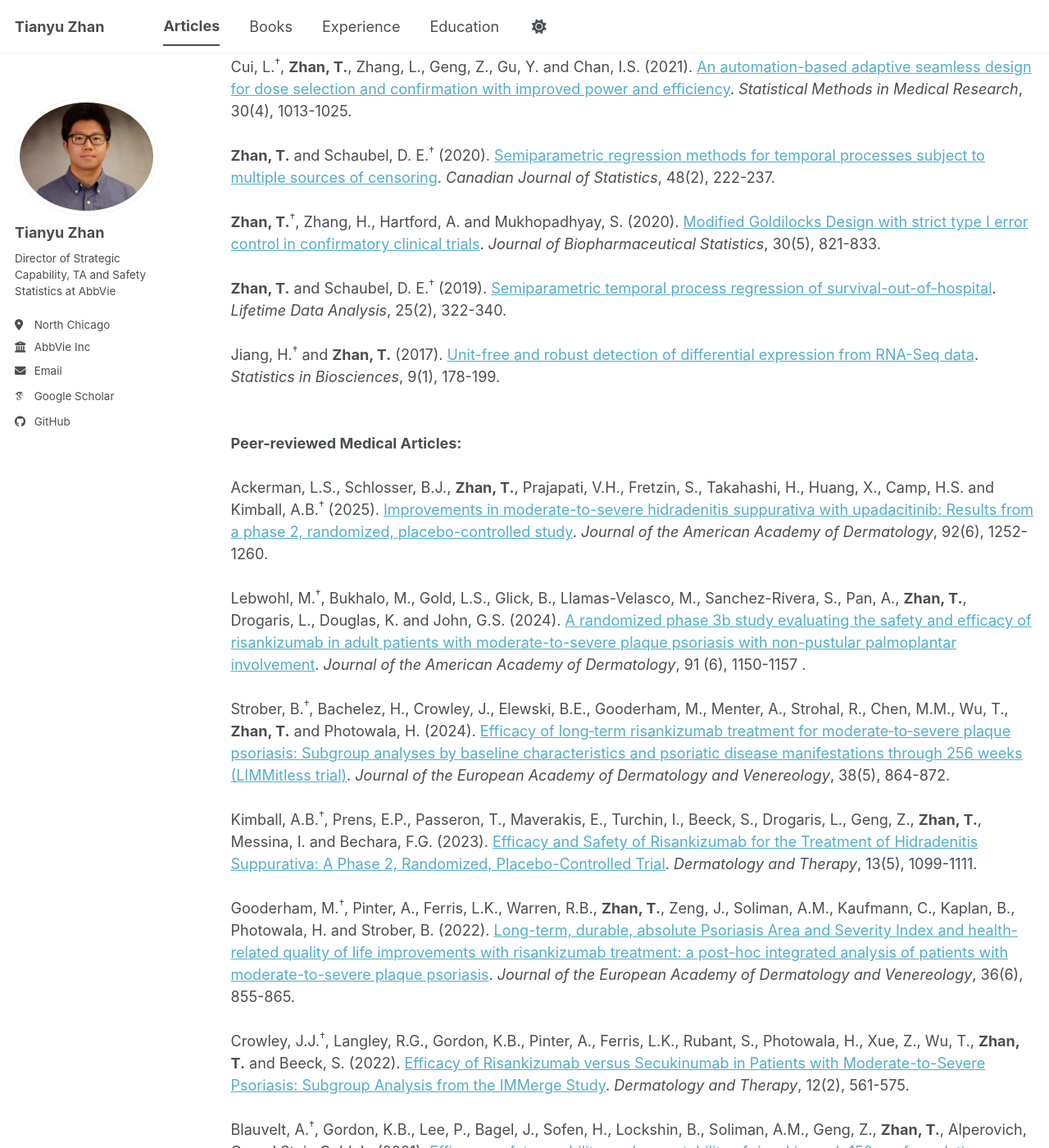
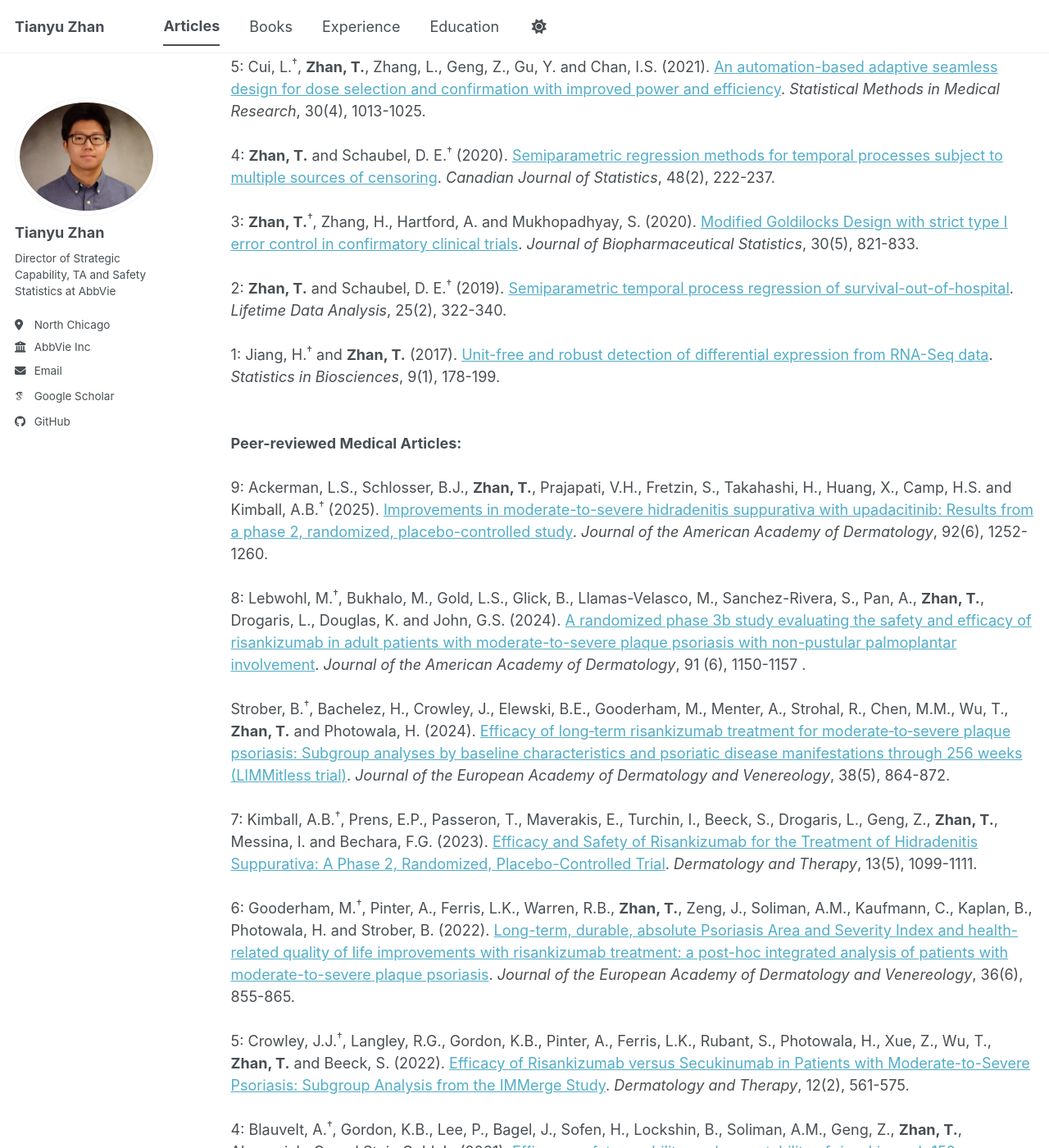
Before and after one commit to tian-yu-zhan/tian-yu-zhan.github.io, a Jekyll site: the page built from _pages/publications.html, in a window 1280 px wide and 1400 px high, scrolled down 1119 px. Shown: the whole window at 82% size. Built offline with Jekyll 4.4.1, drawn with Linux system fonts in a browser that asks for light colours; some web fonts are replaced; a script bundle is joined from its source files by our own code; library files that are not in the unit come from our copies; some of the changed lines change nothing that is shown; some of the changed text lies outside the part shown.

Commit message:
Update publications.html

```diff
--- a/_pages/publications.html
+++ b/_pages/publications.html
@@ -10,83 +10,83 @@ author_profile: true
 <p><strong>Peer-reviewed Statistical Articles:</strong>
 <br>
 <br>
-<strong>Zhan, T.</strong><sup>†</sup>, Zhang, J., Shu, L. and Gu, Y. (2025). <a href="https://onlinelibrary.wiley.com/doi/full/10.1002/sim.70196" target="_blank">An Integrated and Coherent Framework for Point Estimation and Hypothesis Testing with Concurrent Controls in Platform Trials</a>. <em>Statistics in Medicine</em>, 44(15-17), e70196.
+16: <strong>Zhan, T.</strong><sup>†</sup>, Zhang, J., Shu, L. and Gu, Y. (2025). <a href="https://onlinelibrary.wiley.com/doi/full/10.1002/sim.70196" target="_blank">An Integrated and Coherent Framework for Point Estimation and Hypothesis Testing with Concurrent Controls in Platform Trials</a>. <em>Statistics in Medicine</em>, 44(15-17), e70196.
 <br>
 <br>
-<strong>Zhan, T.</strong><sup>†</sup> and, Gu, Y. (2025). <a href="https://www.tandfonline.com/doi/abs/10.1080/10618600.2025.2507428" target="_blank">Semiparametric Weighted Spline Regression (SWSR) in Confirmatory Clinical Trials with Time-Varying Placebo Effects</a>. <em>Journal of Computational and Graphical Statistics</em>.
+15: <strong>Zhan, T.</strong><sup>†</sup> and, Gu, Y. (2025). <a href="https://www.tandfonline.com/doi/abs/10.1080/10618600.2025.2507428" target="_blank">Semiparametric Weighted Spline Regression (SWSR) in Confirmatory Clinical Trials with Time-Varying Placebo Effects</a>. <em>Journal of Computational and Graphical Statistics</em>.
 <br>
 <br>
-<strong>Zhan, T.</strong><sup>†</sup> and Kang, J.<sup>†</sup> (2025). <a href="https://academic.oup.com/biometrics/article-abstract/81/1/ujaf014/8051005" target="_blank">A general, flexible and harmonious framework to construct interpretable functions in regression analysis</a>. <em>Biometrics</em>, (81)1, ujaf014.
+14: <strong>Zhan, T.</strong><sup>†</sup> and Kang, J.<sup>†</sup> (2025). <a href="https://academic.oup.com/biometrics/article-abstract/81/1/ujaf014/8051005" target="_blank">A general, flexible and harmonious framework to construct interpretable functions in regression analysis</a>. <em>Biometrics</em>, (81)1, ujaf014.
 <br>
 <br>
-<strong>Zhan, T.</strong><sup>†</sup> (2024). <a href="https://onlinelibrary.wiley.com/doi/full/10.1002/sim.10041" target="_blank">A class of computational methods to reduce selection bias when designing Phase 3 clinical trials</a>. <em>Statistics in Medicine</em>, 43(10), 1993-2006.
+13: <strong>Zhan, T.</strong><sup>†</sup> (2024). <a href="https://onlinelibrary.wiley.com/doi/full/10.1002/sim.10041" target="_blank">A class of computational methods to reduce selection bias when designing Phase 3 clinical trials</a>. <em>Statistics in Medicine</em>, 43(10), 1993-2006.
 <br>
 <br>
-<strong>Zhan, T.</strong><sup>†</sup>, Fu, H. and Kang, J. (2024). <a href="https://www.tandfonline.com/doi/full/10.1080/19466315.2023.2260776" target="_blank">Deep Neural Networks Guided Ensemble Learning for Point Estimation</a>. <em>Statistics in Biopharmaceutical Research</em>, 16(2), 270-278.
+12: <strong>Zhan, T.</strong><sup>†</sup>, Fu, H. and Kang, J. (2024). <a href="https://www.tandfonline.com/doi/full/10.1080/19466315.2023.2260776" target="_blank">Deep Neural Networks Guided Ensemble Learning for Point Estimation</a>. <em>Statistics in Biopharmaceutical Research</em>, 16(2), 270-278.
 <br>
 <br>
-<strong>Zhan, T.</strong><sup>†</sup> (2022). <a href="https://onlinelibrary.wiley.com/doi/full/10.1002/sim.9564" target="_blank">DL 101: Basic introduction to deep learning with its application in biomedical related fields</a>. <em>Statistics in Medicine</em>, 41 (26), 5365-5378.
+11: <strong>Zhan, T.</strong><sup>†</sup> (2022). <a href="https://onlinelibrary.wiley.com/doi/full/10.1002/sim.9564" target="_blank">DL 101: Basic introduction to deep learning with its application in biomedical related fields</a>. <em>Statistics in Medicine</em>, 41 (26), 5365-5378.
 <br>
 <br>
-Li Y.<sup>†</sup>, Feng D., Sui Y., Li H., Song Y., <strong>Zhan, T.</strong>, Cicconetti G., Jin M., Wang H., Chan I. and Wang X. (2022). <a href="https://www.sciencedirect.com/science/article/abs/pii/S155171442200043X" target="_blank">Analyzing longitudinal binary data in clinical studies</a>. <em>Contemporary Clinical Trials</em>, 106717.
+10: Li Y.<sup>†</sup>, Feng D., Sui Y., Li H., Song Y., <strong>Zhan, T.</strong>, Cicconetti G., Jin M., Wang H., Chan I. and Wang X. (2022). <a href="https://www.sciencedirect.com/science/article/abs/pii/S155171442200043X" target="_blank">Analyzing longitudinal binary data in clinical studies</a>. <em>Contemporary Clinical Trials</em>, 106717.
 <br>
 <br>
-<strong>Zhan, T.</strong><sup>†</sup> and Kang, J. (2022). <a href="https://www.tandfonline.com/doi/full/10.1080/10618600.2021.2020128" target="_blank">Finite-Sample Two-Group Composite Hypothesis Testing via Machine Learning</a>. <em>Journal of Computational and Graphical Statistics</em>, 31(3), 856-865.
+9: <strong>Zhan, T.</strong><sup>†</sup> and Kang, J. (2022). <a href="https://www.tandfonline.com/doi/full/10.1080/10618600.2021.2020128" target="_blank">Finite-Sample Two-Group Composite Hypothesis Testing via Machine Learning</a>. <em>Journal of Computational and Graphical Statistics</em>, 31(3), 856-865.
 <br>
 <br>
-<strong>Zhan, T.</strong><sup>†</sup>, Hartford, A., Kang, J. and Offen, W. (2022). <a href="https://www.tandfonline.com/doi/full/10.1080/19466315.2020.1799855" target="_blank">Optimizing Graphical Procedures for Multiplicity Control in a Confirmatory Clinical Trial via Deep Learning</a>. <em>Statistics in Biopharmaceutical Research</em>, 14(1), 92-102.
+8: <strong>Zhan, T.</strong><sup>†</sup>, Hartford, A., Kang, J. and Offen, W. (2022). <a href="https://www.tandfonline.com/doi/full/10.1080/19466315.2020.1799855" target="_blank">Optimizing Graphical Procedures for Multiplicity Control in a Confirmatory Clinical Trial via Deep Learning</a>. <em>Statistics in Biopharmaceutical Research</em>, 14(1), 92-102.
 <br>
 <br>
-<strong>Zhan, T.</strong><sup>†</sup>, Zhou, Y., Geng, Z., Gu, Y., Kang, J., Wang, L., Huang X. and Slate, E. H. (2021). <a href="https://www.tandfonline.com/doi/full/10.1080/10543406.2021.1975128" target="_blank">Deep Historical Borrowing Framework to Prospectively and Simultaneously Synthesize Control Information in Confirmatory Clinical Trials with Multiple Endpoints</a>. <em>Journal of Biopharmaceutical Statistics</em>, 32 (1), 90-106.
+7: <strong>Zhan, T.</strong><sup>†</sup>, Zhou, Y., Geng, Z., Gu, Y., Kang, J., Wang, L., Huang X. and Slate, E. H. (2021). <a href="https://www.tandfonline.com/doi/full/10.1080/10543406.2021.1975128" target="_blank">Deep Historical Borrowing Framework to Prospectively and Simultaneously Synthesize Control Information in Confirmatory Clinical Trials with Multiple Endpoints</a>. <em>Journal of Biopharmaceutical Statistics</em>, 32 (1), 90-106.
 <br>
 <br>
-<strong>Zhan, T.</strong><sup>†</sup>, Cui, L., Geng, Z., Zhang, L., Gu, Y. and Chan, I. S. (2021). <a href="https://onlinelibrary.wiley.com/doi/full/10.1002/sim.9104" target="_blank">A Practical Response Adaptive Block Randomization (RABR) Design with Analytic Type I Error Protection</a>. <em>Statistics in Medicine</em>, 40(23), 4947-4960.
+6: <strong>Zhan, T.</strong><sup>†</sup>, Cui, L., Geng, Z., Zhang, L., Gu, Y. and Chan, I. S. (2021). <a href="https://onlinelibrary.wiley.com/doi/full/10.1002/sim.9104" target="_blank">A Practical Response Adaptive Block Randomization (RABR) Design with Analytic Type I Error Protection</a>. <em>Statistics in Medicine</em>, 40(23), 4947-4960.
 <br>
 <br>
-Cui, L.<sup>†</sup>, <strong>Zhan, T.</strong>, Zhang, L., Geng, Z., Gu, Y. and Chan, I.S. (2021). <a href="https://journals.sagepub.com/doi/10.1177/0962280220984822" target="_blank">An automation-based adaptive seamless design for dose selection and confirmation with improved power and efficiency</a>. <em>Statistical Methods in Medical Research</em>, 30(4), 1013-1025.
+5: Cui, L.<sup>†</sup>, <strong>Zhan, T.</strong>, Zhang, L., Geng, Z., Gu, Y. and Chan, I.S. (2021). <a href="https://journals.sagepub.com/doi/10.1177/0962280220984822" target="_blank">An automation-based adaptive seamless design for dose selection and confirmation with improved power and efficiency</a>. <em>Statistical Methods in Medical Research</em>, 30(4), 1013-1025.
 <br>
 <br>
-<strong>Zhan, T.</strong> and Schaubel, D. E.<sup>†</sup> (2020). <a href="https://onlinelibrary.wiley.com/doi/full/10.1002/cjs.11528" target="_blank">Semiparametric regression methods for temporal processes subject to multiple sources of censoring</a>. <em>Canadian Journal of Statistics</em>, 48(2), 222-237.
+4: <strong>Zhan, T.</strong> and Schaubel, D. E.<sup>†</sup> (2020). <a href="https://onlinelibrary.wiley.com/doi/full/10.1002/cjs.11528" target="_blank">Semiparametric regression methods for temporal processes subject to multiple sources of censoring</a>. <em>Canadian Journal of Statistics</em>, 48(2), 222-237.
 <br>
 <br>
-<strong>Zhan, T.</strong><sup>†</sup>, Zhang, H., Hartford, A. and Mukhopadhyay, S. (2020). <a href="https://www.tandfonline.com/doi/full/10.1080/10543406.2020.1744620" target="_blank">Modified Goldilocks Design with strict type I error control in confirmatory clinical trials</a>. <em>Journal of Biopharmaceutical Statistics</em>, 30(5), 821-833.
+3: <strong>Zhan, T.</strong><sup>†</sup>, Zhang, H., Hartford, A. and Mukhopadhyay, S. (2020). <a href="https://www.tandfonline.com/doi/full/10.1080/10543406.2020.1744620" target="_blank">Modified Goldilocks Design with strict type I error control in confirmatory clinical trials</a>. <em>Journal of Biopharmaceutical Statistics</em>, 30(5), 821-833.
 <br>
 <br>
-<strong>Zhan, T.</strong> and Schaubel, D. E.<sup>†</sup> (2019). <a href="https://link.springer.com/article/10.1007/s10985-018-9433-8" target="_blank">Semiparametric temporal process regression of survival-out-of-hospital</a>. <em>Lifetime Data Analysis</em>, 25(2), 322-340.
+2: <strong>Zhan, T.</strong> and Schaubel, D. E.<sup>†</sup> (2019). <a href="https://link.springer.com/article/10.1007/s10985-018-9433-8" target="_blank">Semiparametric temporal process regression of survival-out-of-hospital</a>. <em>Lifetime Data Analysis</em>, 25(2), 322-340.
 <br>
 <br>
-Jiang, H.<sup>†</sup> and <strong>Zhan, T.</strong> (2017). <a href="https://link.springer.com/article/10.1007/s12561-016-9182-8" target="_blank">Unit-free and robust detection of differential expression from RNA-Seq data</a>. <em>Statistics in Biosciences</em>, 9(1), 178-199.
+1: Jiang, H.<sup>†</sup> and <strong>Zhan, T.</strong> (2017). <a href="https://link.springer.com/article/10.1007/s12561-016-9182-8" target="_blank">Unit-free and robust detection of differential expression from RNA-Seq data</a>. <em>Statistics in Biosciences</em>, 9(1), 178-199.
 <br>
 <br>
 <br>
 <strong> Peer-reviewed Medical Articles: </strong>
 <br>
 <br>
-Ackerman, L.S., Schlosser, B.J., <strong>Zhan, T.</strong>, Prajapati, V.H., Fretzin, S., Takahashi, H., Huang, X., Camp, H.S. and Kimball, A.B.<sup>†</sup> (2025). <a href="https://www.jaad.org/article/S0190-9622(25)00190-2/fulltext" target="_blank">Improvements in moderate-to-severe hidradenitis suppurativa with upadacitinib: Results from a phase 2, randomized, placebo-controlled study</a>. <em>Journal of the American Academy of Dermatology</em>, 92(6), 1252-1260.
+9: Ackerman, L.S., Schlosser, B.J., <strong>Zhan, T.</strong>, Prajapati, V.H., Fretzin, S., Takahashi, H., Huang, X., Camp, H.S. and Kimball, A.B.<sup>†</sup> (2025). <a href="https://www.jaad.org/article/S0190-9622(25)00190-2/fulltext" target="_blank">Improvements in moderate-to-severe hidradenitis suppurativa with upadacitinib: Results from a phase 2, randomized, placebo-controlled study</a>. <em>Journal of the American Academy of Dermatology</em>, 92(6), 1252-1260.
 <br>
 <br>
-Lebwohl, M.<sup>†</sup>, Bukhalo, M., Gold, L.S., Glick, B., Llamas-Velasco, M., Sanchez-Rivera, S., Pan, A., <strong>Zhan, T.</strong>, Drogaris, L., Douglas, K. and John, G.S. (2024). <a href="https://www.jaad.org/article/S0190-9622(24)02747-6/fulltext" target="_blank">A randomized phase 3b study evaluating the safety and efficacy of risankizumab in adult patients with moderate-to-severe plaque psoriasis with non-pustular palmoplantar involvement</a>. <em>Journal of the American Academy of Dermatology</em>, 91 (6), 1150-1157 .
+8: Lebwohl, M.<sup>†</sup>, Bukhalo, M., Gold, L.S., Glick, B., Llamas-Velasco, M., Sanchez-Rivera, S., Pan, A., <strong>Zhan, T.</strong>, Drogaris, L., Douglas, K. and John, G.S. (2024). <a href="https://www.jaad.org/article/S0190-9622(24)02747-6/fulltext" target="_blank">A randomized phase 3b study evaluating the safety and efficacy of risankizumab in adult patients with moderate-to-severe plaque psoriasis with non-pustular palmoplantar involvement</a>. <em>Journal of the American Academy of Dermatology</em>, 91 (6), 1150-1157 .
 <br>
 <br>
 Strober, B.<sup>†</sup>, Bachelez, H., Crowley, J., Elewski, B.E., Gooderham, M., Menter, A., Strohal, R., Chen, M.M., Wu, T., <strong>Zhan, T.</strong> and Photowala, H. (2024). <a href="https://onlinelibrary.wiley.com/doi/10.1111/jdv.19748" target="_blank">Efficacy of long‐term risankizumab treatment for moderate‐to‐severe plaque psoriasis: Subgroup analyses by baseline characteristics and psoriatic disease manifestations through 256 weeks (LIMMitless trial)</a>. <em>Journal of the European Academy of Dermatology and Venereology</em>, 38(5), 864-872.
 <br>
 <br>
-Kimball, A.B.<sup>†</sup>, Prens, E.P., Passeron, T., Maverakis, E., Turchin, I., Beeck, S., Drogaris, L., Geng, Z., <strong>Zhan, T.</strong>, Messina, I. and Bechara, F.G. (2023). <a href="https://link.springer.com/article/10.1007/s13555-023-00913-3" target="_blank">Efficacy and Safety of Risankizumab for the Treatment of Hidradenitis Suppurativa: A Phase 2, Randomized, Placebo-Controlled Trial</a>. <em>Dermatology and Therapy</em>, 13(5), 1099-1111.
+7: Kimball, A.B.<sup>†</sup>, Prens, E.P., Passeron, T., Maverakis, E., Turchin, I., Beeck, S., Drogaris, L., Geng, Z., <strong>Zhan, T.</strong>, Messina, I. and Bechara, F.G. (2023). <a href="https://link.springer.com/article/10.1007/s13555-023-00913-3" target="_blank">Efficacy and Safety of Risankizumab for the Treatment of Hidradenitis Suppurativa: A Phase 2, Randomized, Placebo-Controlled Trial</a>. <em>Dermatology and Therapy</em>, 13(5), 1099-1111.
 <br>
 <br>
-Gooderham, M.<sup>†</sup>, Pinter, A., Ferris, L.K., Warren, R.B., <strong>Zhan, T.</strong>, Zeng, J., Soliman, A.M., Kaufmann, C., Kaplan, B., Photowala, H. and Strober, B. (2022). <a href="https://onlinelibrary.wiley.com/doi/10.1111/jdv.18010" target="_blank">Long-term, durable, absolute Psoriasis Area and Severity Index and health-related quality of life improvements with risankizumab treatment: a post-hoc integrated analysis of patients with moderate-to-severe plaque psoriasis</a>. <em>Journal of the European Academy of Dermatology and Venereology</em>, 36(6), 855-865.
+6: Gooderham, M.<sup>†</sup>, Pinter, A., Ferris, L.K., Warren, R.B., <strong>Zhan, T.</strong>, Zeng, J., Soliman, A.M., Kaufmann, C., Kaplan, B., Photowala, H. and Strober, B. (2022). <a href="https://onlinelibrary.wiley.com/doi/10.1111/jdv.18010" target="_blank">Long-term, durable, absolute Psoriasis Area and Severity Index and health-related quality of life improvements with risankizumab treatment: a post-hoc integrated analysis of patients with moderate-to-severe plaque psoriasis</a>. <em>Journal of the European Academy of Dermatology and Venereology</em>, 36(6), 855-865.
 <br>
 <br>
-Crowley, J.J.<sup>†</sup>, Langley, R.G., Gordon, K.B., Pinter, A., Ferris, L.K., Rubant, S., Photowala, H., Xue, Z., Wu, T., <strong>Zhan, T.</strong> and Beeck, S. (2022). <a href="https://link.springer.com/article/10.1007/s13555-021-00679-6" target="_blank">Efficacy of Risankizumab versus Secukinumab in Patients with Moderate-to-Severe Psoriasis: Subgroup Analysis from the IMMerge Study</a>. <em>Dermatology and Therapy</em>, 12(2), 561-575.
+5: Crowley, J.J.<sup>†</sup>, Langley, R.G., Gordon, K.B., Pinter, A., Ferris, L.K., Rubant, S., Photowala, H., Xue, Z., Wu, T., <strong>Zhan, T.</strong> and Beeck, S. (2022). <a href="https://link.springer.com/article/10.1007/s13555-021-00679-6" target="_blank">Efficacy of Risankizumab versus Secukinumab in Patients with Moderate-to-Severe Psoriasis: Subgroup Analysis from the IMMerge Study</a>. <em>Dermatology and Therapy</em>, 12(2), 561-575.
 <br>
 <br>
-Blauvelt, A.<sup>†</sup>, Gordon, K.B., Lee, P., Bagel, J., Sofen, H., Lockshin, B., Soliman, A.M., Geng, Z., <strong>Zhan, T.</strong>, Alperovich, G. and Stein Gold, L. (2021). <a href="https://www.tandfonline.com/doi/full/10.1080/09546634.2021.1914812" target="_blank">Efficacy, safety, usability, and acceptability of risankizumab 150 mg formulation administered by prefilled syringe or by an autoinjector for moderate to severe plaque psoriasis</a>. <em>Journal of Dermatological Treatment</em>, 33 (4), 2085-2093.
+4: Blauvelt, A.<sup>†</sup>, Gordon, K.B., Lee, P., Bagel, J., Sofen, H., Lockshin, B., Soliman, A.M., Geng, Z., <strong>Zhan, T.</strong>, Alperovich, G. and Stein Gold, L. (2021). <a href="https://www.tandfonline.com/doi/full/10.1080/09546634.2021.1914812" target="_blank">Efficacy, safety, usability, and acceptability of risankizumab 150 mg formulation administered by prefilled syringe or by an autoinjector for moderate to severe plaque psoriasis</a>. <em>Journal of Dermatological Treatment</em>, 33 (4), 2085-2093.
 <br>
 <br>
-Strober, B.<sup>†</sup>, Menter, A., Leonardi, C., Gordon, K., Lambert, J., Puig, L., Photowala, H., Longcore, M., <strong>Zhan, T.</strong> and Foley, P. (2020). <a href="https://onlinelibrary.wiley.com/doi/full/10.1111/jdv.16521" target="_blank">Efficacy of Risankizumab in Patients with Moderate-to-Severe Plaque Psoriasis by Baseline Demographics, Disease Characteristics and Prior Biologic Therapy: An Integrated Analysis of the Phase III UltIMMa-1 and UltIMMa-2 Studies</a>. <em>Journal of the European Academy of Dermatology and Venereology</em>, 34(12), 2830-2838.
+3: Strober, B.<sup>†</sup>, Menter, A., Leonardi, C., Gordon, K., Lambert, J., Puig, L., Photowala, H., Longcore, M., <strong>Zhan, T.</strong> and Foley, P. (2020). <a href="https://onlinelibrary.wiley.com/doi/full/10.1111/jdv.16521" target="_blank">Efficacy of Risankizumab in Patients with Moderate-to-Severe Plaque Psoriasis by Baseline Demographics, Disease Characteristics and Prior Biologic Therapy: An Integrated Analysis of the Phase III UltIMMa-1 and UltIMMa-2 Studies</a>. <em>Journal of the European Academy of Dermatology and Venereology</em>, 34(12), 2830-2838.
 <br>
 <br>
-McDaniel, A. S., Alva, A., <strong>Zhan, T.</strong>, Xiao, H., Cao, X., Gursky, A., Siddiqui, J., Chinnaiyan, A.M., Jiang, H., Lee, C.T. and Mehra, R.<sup>†</sup> (2016). <a href="https://www.sciencedirect.com/science/article/abs/pii/S2405456915000255" target="_blank">Expression of PDL1 (B7-H1) before and after neoadjuvant chemotherapy in urothelial carcinoma</a>. <em>European Urology Focus</em>, 1(3), 265-268.
+2: McDaniel, A. S., Alva, A., <strong>Zhan, T.</strong>, Xiao, H., Cao, X., Gursky, A., Siddiqui, J., Chinnaiyan, A.M., Jiang, H., Lee, C.T. and Mehra, R.<sup>†</sup> (2016). <a href="https://www.sciencedirect.com/science/article/abs/pii/S2405456915000255" target="_blank">Expression of PDL1 (B7-H1) before and after neoadjuvant chemotherapy in urothelial carcinoma</a>. <em>European Urology Focus</em>, 1(3), 265-268.
 <br>
 <br>
-Magers, M. J., <strong>Zhan, T.</strong>, Udager, A. M., Wei, J. T., Tomlins, S. A., Wu, A. J., Kunju, L.P., Lew, M., Feng, F.Y., Hamstra, D.A., Siddiqui, J., Chinnaiyan, A.M., Montgomery J.S., Weizer, A.Z., Morgan, T.M., Hollenbeck, B.K., Miller, D.C., Palapattu, G.S., Jiang, H. and Mehra, R.<sup>†</sup> (2015). <a href="https://link.springer.com/article/10.1007/s12032-015-0693-9" target="_blank">Clinicopathologic characteristics of anterior prostate cancer (APC), including correlation with previous biopsy pathology</a>. <em>Medical Oncology</em>, 32(11), 249.
+1: Magers, M. J., <strong>Zhan, T.</strong>, Udager, A. M., Wei, J. T., Tomlins, S. A., Wu, A. J., Kunju, L.P., Lew, M., Feng, F.Y., Hamstra, D.A., Siddiqui, J., Chinnaiyan, A.M., Montgomery J.S., Weizer, A.Z., Morgan, T.M., Hollenbeck, B.K., Miller, D.C., Palapattu, G.S., Jiang, H. and Mehra, R.<sup>†</sup> (2015). <a href="https://link.springer.com/article/10.1007/s12032-015-0693-9" target="_blank">Clinicopathologic characteristics of anterior prostate cancer (APC), including correlation with previous biopsy pathology</a>. <em>Medical Oncology</em>, 32(11), 249.
```
